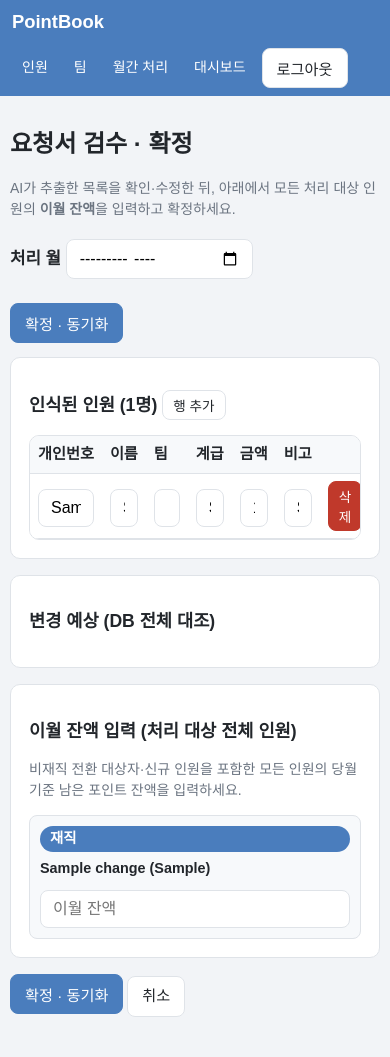
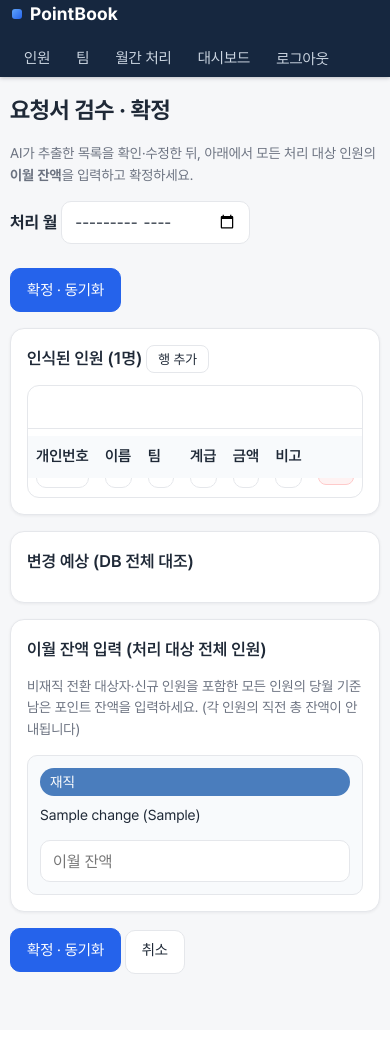
Before and after one commit to jihoon22-lee/PointBook, a FastAPI app: template app/templates/review.html in a window 390 px wide. After the commit the page ends 974 px from the top, so only its background shows below. Run offline with FastAPI, Linux system fonts and the light colour scheme; the visitor is signed in with stand-in values (Sample User, id 1); the template is opened without the code that fills it: most values are stand-ins (such as "Sample title", 1, 10 or a date in 2020).

Commit message:
feat(ui): 모던 블루 디자인 리뉴얼 (Pretendard self-host, 탑바 active, 직전 잔액 안내) (#10)
Co-authored-by: jihoon22-lee <jihoon22-lee@users.noreply.github.com>

```diff
--- a/app/static/css/style.css
+++ b/app/static/css/style.css
@@ -1,105 +1,294 @@
+@font-face {
+  font-family: "Pretendard";
+  src: url("/static/fonts/Pretendard-Regular.subset.woff2") format("woff2");
+  font-weight: 400;
+  font-display: swap;
+}
+@font-face {
+  font-family: "Pretendard";
+  src: url("/static/fonts/Pretendard-SemiBold.subset.woff2") format("woff2");
+  font-weight: 600;
+  font-display: swap;
+}
+@font-face {
+  font-family: "Pretendard";
+  src: url("/static/fonts/Pretendard-Bold.subset.woff2") format("woff2");
+  font-weight: 700;
+  font-display: swap;
+}
+
 * { box-sizing: border-box; }
 :root {
-  --primary: #4a7dbd;
-  --primary-dark: #36619b;
-  --danger: #c0392b;
-  --bg: #f2f4f7;
+  --navy: #16273f;
+  --navy-light: #1f3554;
+  --primary: #2563eb;
+  --primary-dark: #1d4ed8;
+  --primary-soft: #eff4ff;
+  --danger: #dc2626;
+  --danger-soft: #fef2f2;
+  --success: #16a34a;
+  --success-soft: #f0fdf4;
+  --bg: #f6f7f9;
   --card: #ffffff;
-  --text: #22262b;
-  --muted: #6b7480;
-  --border: #dfe3e8;
-  --radius: 10px;
+  --text: #1f2937;
+  --muted: #6b7280;
+  --border: #e5e7eb;
+  --radius: 14px;
+  --shadow: 0 1px 3px rgba(15, 23, 42, 0.06);
 }
 html { -webkit-text-size-adjust: 100%; }
 body {
   margin: 0;
-  font-family: "Malgun Gothic", "Apple SD Gothic Neo", "Noto Sans KR", sans-serif;
+  font-family: "Pretendard", system-ui, "Malgun Gothic", "Apple SD Gothic Neo", "Noto Sans KR", sans-serif;
   background: var(--bg);
   color: var(--text);
   font-size: 15px;
-  line-height: 1.5;
+  line-height: 1.55;
 }
 a { color: var(--primary); text-decoration: none; }
-h1 { font-size: 1.5rem; }
-h2 { font-size: 1.1rem; }
+a:hover { text-decoration: underline; }
+h1 { font-size: 1.45rem; margin: 0 0 4px; font-weight: 700; letter-spacing: -0.01em; }
+h2 { font-size: 1.05rem; margin: 0 0 12px; font-weight: 600; }
 .muted { color: var(--muted); }
 
+/* ---------- 탑바 ---------- */
 .topbar {
-  background: var(--primary);
+  background: var(--navy);
   color: #fff;
-  position: sticky; top: 0; z-index: 10;
+  position: sticky;
+  top: 0;
+  z-index: 10;
+  box-shadow: 0 1px 4px rgba(15, 23, 42, 0.25);
 }
 .topbar-inner {
-  max-width: 1080px; margin: 0 auto; padding: 10px 16px;
-  display: flex; align-items: center; justify-content: space-between; gap: 12px; flex-wrap: wrap;
+  max-width: 1080px;
+  margin: 0 auto;
+  padding: 0 16px;
+  display: flex;
+  align-items: center;
+  justify-content: space-between;
+  gap: 12px;
+  flex-wrap: wrap;
+  min-height: 54px;
 }
-.brand { color: #fff; font-weight: 700; font-size: 1.15rem; }
-.nav { display: flex; align-items: center; gap: 6px; flex-wrap: wrap; }
-.nav a { color: #fff; padding: 6px 10px; border-radius: 6px; }
-.nav a:hover { background: rgba(255,255,255,0.18); }
+.brand {
+  color: #fff;
+  font-weight: 700;
+  font-size: 1.12rem;
+  letter-spacing: 0.01em;
+  display: flex;
+  align-items: center;
+  gap: 8px;
+}
+.brand::before {
+  content: "";
+  width: 10px;
+  height: 10px;
+  border-radius: 3px;
+  background: linear-gradient(135deg, #60a5fa, #2563eb);
+  display: inline-block;
+}
+.brand:hover { text-decoration: none; }
+.nav { display: flex; align-items: center; gap: 2px; flex-wrap: wrap; }
+.nav a {
+  color: #cbd5e1;
+  padding: 7px 12px;
+  border-radius: 8px;
+  font-size: 0.95rem;
+  position: relative;
+}
+.nav a:hover { color: #fff; background: rgba(255, 255, 255, 0.08); text-decoration: none; }
+.nav a.active { color: #fff; font-weight: 600; }
+.nav a.active::after {
+  content: "";
+  position: absolute;
+  left: 12px;
+  right: 12px;
+  bottom: 2px;
+  height: 2px;
+  border-radius: 2px;
+  background: #60a5fa;
+}
 .inline-form { margin: 0; }
-.btn-link { background: none; border: none; color: #fff; cursor: pointer; padding: 6px 10px; font-size: 0.95rem; border-radius: 6px; }
-.btn-link:hover { background: rgba(255,255,255,0.18); }
+.btn-link {
+  background: none;
+  border: none;
+  color: #cbd5e1;
+  cursor: pointer;
+  padding: 7px 12px;
+  font-size: 0.95rem;
+  border-radius: 8px;
+  font-family: inherit;
+}
+.btn-link:hover { color: #fff; background: rgba(255, 255, 255, 0.08); }
 
-.container { max-width: 1080px; margin: 0 auto; padding: 20px 16px 48px; }
+/* ---------- 레이아웃 ---------- */
+.container { max-width: 1080px; margin: 0 auto; padding: 24px 16px 64px; }
 
 .card {
-  background: var(--card); border: 1px solid var(--border); border-radius: var(--radius);
-  padding: 18px; margin-bottom: 16px;
+  background: var(--card);
+  border: 1px solid var(--border);
+  border-radius: var(--radius);
+  padding: 20px;
+  margin-bottom: 16px;
+  box-shadow: var(--shadow);
 }
-.card-link { display: block; color: var(--text); }
-.card-link:hover { box-shadow: 0 2px 10px rgba(0,0,0,0.08); }
-.card-grid { display: grid; grid-template-columns: repeat(auto-fit, minmax(220px, 1fr)); gap: 14px; }
+.card-link { display: block; color: var(--text); transition: box-shadow 0.15s ease, transform 0.15s ease; }
+.card-link:hover { box-shadow: 0 8px 24px rgba(15, 23, 42, 0.08); transform: translateY(-2px); text-decoration: none; }
+.card-grid { display: grid; grid-template-columns: repeat(auto-fit, minmax(230px, 1fr)); gap: 14px; }
 .card-grid .card { margin-bottom: 0; }
+.card-grid .card h2 { margin-bottom: 6px; color: var(--primary); }
 
+/* ---------- 버튼 ---------- */
 .btn {
-  display: inline-block; border: 1px solid var(--border); background: #fff; color: var(--text);
-  padding: 8px 14px; border-radius: 8px; cursor: pointer; font-size: 0.95rem;
+  display: inline-block;
+  border: 1px solid var(--border);
+  background: #fff;
+  color: var(--text);
+  min-height: 44px;
+  padding: 10px 16px;
+  border-radius: 10px;
+  cursor: pointer;
+  font-size: 0.95rem;
+  font-family: inherit;
+  line-height: 1.2;
+  transition: background 0.12s ease, border-color 0.12s ease, box-shadow 0.12s ease;
+  text-decoration: none;
 }
+.btn:hover { background: #f8fafc; text-decoration: none; }
 .btn-primary { background: var(--primary); border-color: var(--primary); color: #fff; }
-.btn-primary:hover { background: var(--primary-dark); }
+.btn-primary:hover { background: var(--primary-dark); border-color: var(--primary-dark); }
 .btn-danger { background: var(--danger); border-color: var(--danger); color: #fff; }
+.btn-danger:hover { background: #b91c1c; border-color: #b91c1c; }
 .btn-block { width: 100%; }
-.btn-sm { padding: 4px 10px; font-size: 0.85rem; }
+.btn-sm { min-height: 0; padding: 5px 11px; font-size: 0.85rem; border-radius: 8px; }
+.btn-sm.btn-danger { background: var(--danger-soft); border-color: #fecaca; color: var(--danger); }
+.btn-sm.btn-danger:hover { background: #fee2e2; }
 
-.alert { padding: 10px 14px; border-radius: 8px; margin: 10px 0; }
-.alert-error { background: #fdecea; color: var(--danger); border: 1px solid #f5c6c2; }
+/* ---------- 알림 ---------- */
+.alert { padding: 11px 14px; border-radius: 10px; margin: 12px 0; font-size: 0.95rem; }
+.alert-error { background: var(--danger-soft); color: var(--danger); border: 1px solid #fecaca; }
+.alert-success { background: var(--success-soft); color: #166534; border: 1px solid #bbf7d0; }
 
-.login-wrap { max-width: 380px; margin: 9vh auto 0; text-align: center; }
-.login-card { text-align: left; }
-label { display: block; margin-bottom: 14px; font-weight: 600; }
-input[type="text"], input[type="password"], input[type="number"], input[type="month"], select, textarea {
-  width: 100%; padding: 9px 12px; margin-top: 5px; border: 1px solid var(--border);
-  border-radius: 8px; font-size: 1rem; font-family: inherit; background: #fff;
+/* ---------- 폼 ---------- */
+label { display: block; margin-bottom: 14px; font-weight: 600; font-size: 0.92rem; }
+input[type="text"],
+input[type="password"],
+input[type="number"],
+input[type="month"],
+select,
+textarea {
+  width: 100%;
+  min-height: 44px;
+  padding: 10px 12px;
+  margin-top: 6px;
+  border: 1px solid var(--border);
+  border-radius: 10px;
+  font-size: 1rem;
+  font-family: inherit;
+  background: #fff;
+  color: var(--text);
+  transition: border-color 0.12s ease, box-shadow 0.12s ease;
 }
-table { width: 100%; border-collapse: collapse; background: var(--card); }
-th, td { padding: 9px 10px; text-align: left; border-bottom: 1px solid var(--border); font-size: 0.95rem; }
-th { background: #f7f9fb; font-weight: 600; white-space: nowrap; }
-tr:hover td { background: #f8fafc; }
-.table-wrap { overflow-x: auto; background: var(--card); border: 1px solid var(--border); border-radius: var(--radius); }
+textarea { min-height: auto; }
+input:focus, select:focus, textarea:focus {
+  outline: none;
+  border-color: var(--primary);
+  box-shadow: 0 0 0 3px rgba(37, 99, 235, 0.15);
+}
 
-.badge { display: inline-block; padding: 2px 10px; border-radius: 999px; font-size: 0.82rem; color: #fff; white-space: nowrap; }
-.badge-active { background: #2e9e5b; }
+/* ---------- 테이블 ---------- */
+.table-wrap {
+  overflow-x: auto;
+  background: var(--card);
+  border: 1px solid var(--border);
+  border-radius: 12px;
+}
+table { width: 100%; border-collapse: collapse; }
+th, td {
+  padding: 11px 12px;
+  text-align: left;
+  border-bottom: 1px solid var(--border);
+  font-size: 0.95rem;
+}
+th {
+  background: #f8fafc;
+  font-weight: 600;
+  white-space: nowrap;
+  position: sticky;
+  top: 54px;
+  z-index: 1;
+}
+tbody tr:last-child td { border-bottom: none; }
+tbody tr:hover td { background: #f8fafc; }
+
+/* ---------- 배지 ---------- */
+.badge {
+  display: inline-block;
+  padding: 3px 10px;
+  border-radius: 999px;
+  font-size: 0.82rem;
+  color: #fff;
+  white-space: nowrap;
+  font-weight: 500;
+}
+.badge-active { background: var(--success); }
 .badge-inactive { background: #9aa3ad; }
 
-.toolbar { display: flex; gap: 10px; flex-wrap: wrap; align-items: center; margin-bottom: 14px; }
+/* ---------- 툴바/요약 ---------- */
+.toolbar { display: flex; gap: 10px; flex-wrap: wrap; align-items: center; margin-bottom: 16px; }
 .toolbar .spacer { flex: 1; }
+.toolbar input, .toolbar select { width: auto; min-height: 42px; margin: 0; }
+.month-label { font-weight: 700; font-size: 1.05rem; }
 
-.month-label { font-weight: 700; font-size: 1.05rem; }
-.row-input { width: 110px; padding: 5px 8px; margin: 0; }
-.balance-grid { display: grid; grid-template-columns: repeat(auto-fill, minmax(230px, 1fr)); gap: 10px; }
-.balance-item { background: #f7f9fb; border: 1px solid var(--border); border-radius: 8px; padding: 10px; margin: 0; }
-.balance-item span { display: block; margin-bottom: 6px; font-size: 0.9rem; }
-.balance-item input { width: 100%; }
+.summary-grid { display: grid; grid-template-columns: repeat(auto-fit, minmax(170px, 1fr)); gap: 12px; margin-bottom: 20px; }
+.summary-card {
+  background: var(--card);
+  border: 1px solid var(--border);
+  border-radius: var(--radius);
+  padding: 16px 18px;
+  box-shadow: var(--shadow);
+}
+.summary-card .value { font-size: 1.6rem; font-weight: 700; letter-spacing: -0.02em; margin-top: 4px; }
+.summary-card .label { color: var(--muted); font-size: 0.82rem; font-weight: 500; }
+
+/* ---------- 검수 화면 ---------- */
+.row-input { width: 110px; min-height: 38px; padding: 7px 9px; margin: 0; }
+.balance-grid { display: grid; grid-template-columns: repeat(auto-fill, minmax(240px, 1fr)); gap: 10px; }
+.balance-item {
+  background: #f8fafc;
+  border: 1px solid var(--border);
+  border-radius: 10px;
+  padding: 12px;
+  margin: 0;
+  transition: border-color 0.12s ease;
+}
+.balance-item span { display: block; margin-bottom: 8px; font-size: 0.9rem; font-weight: 500; }
+.balance-item input { width: 100%; min-height: 42px; }
 .inline-form-row { display: flex; gap: 12px; align-items: flex-end; flex-wrap: wrap; }
-.summary-grid { display: grid; grid-template-columns: repeat(auto-fit, minmax(160px, 1fr)); gap: 12px; margin-bottom: 18px; }
-.summary-card { background: var(--card); border: 1px solid var(--border); border-radius: var(--radius); padding: 14px 16px; }
-.summary-card .value { font-size: 1.35rem; font-weight: 700; }
-.summary-card .label { color: var(--muted); font-size: 0.85rem; }
+.inline-form-row label { margin-bottom: 0; }
+.inline-form-row input { margin-top: 4px; }
 
+/* ---------- 로그인 ---------- */
+.login-wrap {
+  max-width: 400px;
+  margin: 10vh auto 0;
+  text-align: center;
+}
+.login-wrap h1 { font-size: 1.8rem; margin-bottom: 2px; }
+.login-card { text-align: left; padding: 26px; }
+.login-card label { margin-bottom: 16px; }
+body:has(.login-wrap) { background: linear-gradient(160deg, var(--navy) 0%, #1e3a5f 55%, var(--primary-dark) 100%); }
+body:has(.login-wrap) .login-wrap h1 { color: #fff; }
+body:has(.login-wrap) .login-wrap .muted { color: #cbd5e1; }
+
+/* ---------- 모바일 ---------- */
 @media (max-width: 640px) {
   body { font-size: 14px; }
-  .topbar-inner { padding: 8px 12px; }
-  .container { padding: 14px 10px 40px; }
-  th, td { padding: 7px 8px; }
+  .topbar-inner { padding: 0 12px; min-height: 50px; }
+  .container { padding: 16px 10px 56px; }
+  .card { padding: 16px; }
+  th, td { padding: 9px 8px; }
+  .summary-card .value { font-size: 1.35rem; }
+  th { top: 50px; }
 }
--- a/app/static/js/dashboard.js
+++ b/app/static/js/dashboard.js
@@ -17,9 +17,9 @@
       data: {
         labels: data.labels,
         datasets: [
-          { label: '충전', data: data.amount, borderColor: '#2e9e5b', backgroundColor: 'rgba(46,158,91,0.1)', tension: 0.25 },
-          { label: '사용', data: data.usage, borderColor: '#c0392b', backgroundColor: 'rgba(192,57,43,0.1)', tension: 0.25 },
-          { label: '잔액', data: data.balance, borderColor: '#4a7dbd', backgroundColor: 'rgba(74,125,189,0.1)', tension: 0.25 }
+          { label: '충전', data: data.amount, borderColor: '#16a34a', backgroundColor: 'rgba(22,163,74,0.08)', tension: 0.25 },
+          { label: '사용', data: data.usage, borderColor: '#dc2626', backgroundColor: 'rgba(220,38,38,0.08)', tension: 0.25 },
+          { label: '잔액', data: data.balance, borderColor: '#2563eb', backgroundColor: 'rgba(37,99,235,0.08)', tension: 0.25 }
         ]
       },
       options: {
--- a/app/templates/base.html
+++ b/app/templates/base.html
@@ -12,12 +12,13 @@
     <div class="topbar-inner">
       <a class="brand" href="/">PointBook</a>
       <nav class="nav">
-        <a href="/people">인원</a>
-        <a href="/teams">팀</a>
-        <a href="/monthly">월간 처리</a>
-        <a href="/dashboard">대시보드</a>
+        {% set path = request.url.path %}
+        <a href="/people" class="{{ 'active' if path.startswith('/people') else '' }}">인원</a>
+        <a href="/teams" class="{{ 'active' if path.startswith('/teams') else '' }}">팀</a>
+        <a href="/monthly" class="{{ 'active' if path.startswith('/monthly') else '' }}">월간 처리</a>
+        <a href="/dashboard" class="{{ 'active' if path.startswith('/dashboard') else '' }}">대시보드</a>
         <form method="post" action="/logout" class="inline-form">
-          <button type="submit" class="btn btn-link">로그아웃</button>
+          <button type="submit" class="btn-link">로그아웃</button>
         </form>
       </nav>
     </div>
--- a/app/templates/monthly.html
+++ b/app/templates/monthly.html
@@ -3,7 +3,7 @@
 {% block content %}
 <h1>월간 처리</h1>
 {% if error %}<p class="alert alert-error">{{ error }}</p>{% endif %}
-{% if done %}<p class="alert" style="background:#e8f5ee;color:#1e7e44;border:1px solid #b7e3cc">월간 처리가 완료되었습니다.</p>{% endif %}
+{% if done %}<p class="alert alert-success">월간 처리가 완료되었습니다.</p>{% endif %}
 
 <div class="card">
   <h2>요청서 등록</h2>
--- a/app/templates/review.html
+++ b/app/templates/review.html
@@ -64,7 +64,7 @@
 
   <div class="card">
     <h2>이월 잔액 입력 (처리 대상 전체 인원)</h2>
-    <p class="muted">비재직 전환 대상자·신규 인원을 포함한 모든 인원의 당월 기준 남은 포인트 잔액을 입력하세요.</p>
+    <p class="muted">비재직 전환 대상자·신규 인원을 포함한 모든 인원의 당월 기준 남은 포인트 잔액을 입력하세요. (각 인원의 직전 총 잔액이 안내됩니다)</p>
     <div class="balance-grid">
       {% for c in analysis.changes %}
       <label class="balance-item">
@@ -75,7 +75,8 @@
           {% else %}<span class="badge" style="background:#4a7dbd">재직</span>{% endif %}
           {{ c.name }} ({{ c.personal_no }})
         </span>
-        <input type="number" name="carry_{{ c.personal_no }}|{{ c.name }}" min="0" step="100" placeholder="이월 잔액">
+        {% set pt = prev_totals.get(c.personal_no ~ '|' ~ c.name, 0) %}
+        <input type="number" name="carry_{{ c.personal_no }}|{{ c.name }}" min="0" step="100" placeholder="{% if pt %}직전 잔액: {{ pt|number_format }}원{% else %}이월 잔액{% endif %}">
       </label>
       {% endfor %}
     </div>
```
Also changed, not shown: app/routers/monthly.py (+12 -2 lines), app/static/fonts/OFL.txt (added, +94 -0 lines), e2e/tests/conftest.py (+1 -1 lines), e2e/tests/screenshots.py (added, +95 -0 lines), e2e/tests/test_flow.py (+3 -3 lines), e2e/tests/verify_design.py (added, +156 -0 lines), tests/test_monthly.py (+27 -0 lines), app/static/fonts/Pretendard-Bold.subset.woff2 (added), app/static/fonts/Pretendard-Regular.subset.woff2 (added), app/static/fonts/Pretendard-SemiBold.subset.woff2 (added), 1 other file.
